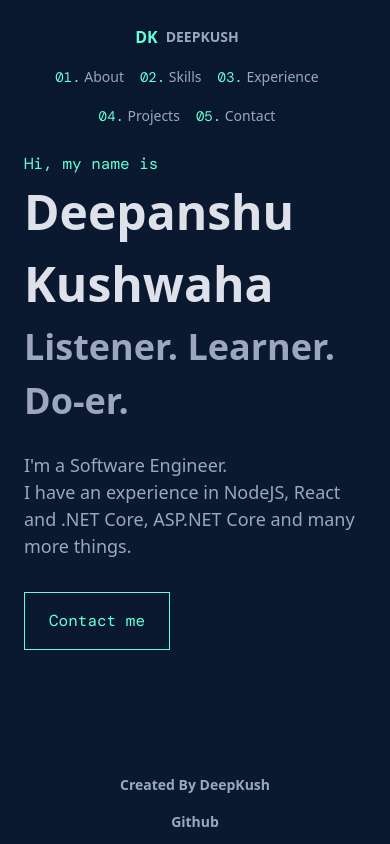
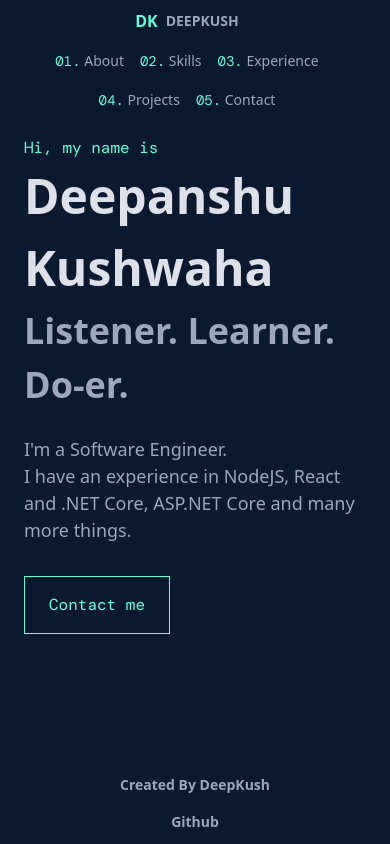
Before and after one commit to deepkush97/deepkush97.github.io, a Next.js app: page / in a window 390 px wide. Built offline with nearby package versions, Linux system fonts and the light colour scheme; a web font is replaced by a local one.

Commit message:
Fixed: Padding in Navbar and Social Media Card

```diff
--- a/src/components/Navbar.tsx
+++ b/src/components/Navbar.tsx
@@ -7,7 +7,7 @@ export const Navbar = () => {
   return (
     <>
       <nav
-        className={`sticky top-0 w-full z-20 ${classes.background.base} backdrop-blur-lg bg-opacity-75 flex flex-wrap items-center justify-between py-4 md:py-8  navbar-expand-lg`}
+        className={`sticky top-0 w-full z-20 ${classes.background.base} backdrop-blur-lg bg-opacity-75 flex flex-wrap items-center justify-between pb-4 md:py-8  navbar-expand-lg`}
       >
         <div className="container px-6 mx-auto flex flex-wrap items-center justify-between">
           <div className="w-full flex justify-center md:w-auto md:static md:block md:justify-start">
--- a/src/components/SocialMediaCard.tsx
+++ b/src/components/SocialMediaCard.tsx
@@ -20,7 +20,7 @@ export const SocialMediaCard: FC<SocialMediaCardProps> = ({
       target="_blank"
       href={url}
       rel="noreferrer"
-      className={`p-4 mx-6 md:mx-3 w-full md:w-1/4 flex flex-col justify-between  text-center rounded shadow-2xl ${classes.background.dark} hover:transform hover:scale-105 duration-200`}
+      className={`p-4 mx-8 md:mx-3 w-full md:w-1/4 flex flex-col justify-between  text-center rounded shadow-2xl ${classes.background.dark} hover:transform hover:scale-105 duration-200`}
       role="button"
     >
       <h4 className={`text-xl ${classes.textWhite}`}>
```
